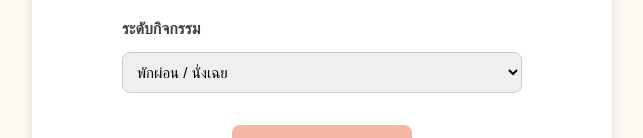
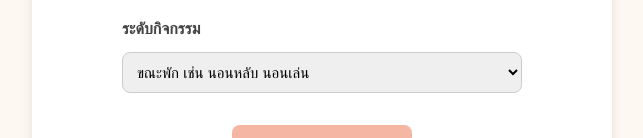
Before and after one commit to panaleewut-ui/PLAN-D, a plain HTML site: page form.html in a window 1280 px wide. Shown: the part 534-672 px from the top of the page, without its empty margins (318-961 px from the left). Drawn offline with Linux system fonts and the light colour scheme.

Commit message:
Update form.html

```diff
--- a/form.html
+++ b/form.html
@@ -37,10 +37,11 @@
       <div class="form-group">
         <label>ระดับกิจกรรม</label>
         <select id="activity">
-          <option value="1.2">พักผ่อน / นั่งเฉย</option>
-          <option value="1.375">กิจกรรมเบา</option>
-          <option value="1.55">กิจกรรมปานกลาง</option>
-          <option value="1.725">กิจกรรมหนัก</option>
+          <option value="1.0">ขณะพัก เช่น นอนหลับ นอนเล่น</option>
+          <option value="1.5">กิจกรรมเบามาก เช่น นั่ง ยืน ขับรถ ทำอาหาร เล่นดนตรี</option>
+          <option value="1.2.5">กิจกรรมเบา เช่น เดิน 4-5 กม.ต่อชม. ซ่อมรถ ทำความสะอาด</option>
+          <option value="5.0">กิจกรรมปานกลาง เช่น เดิน 5-6 กม.ต่อชม. ตัดหญ้า ขุดดิน ปั่นจักรยาน</option>
+          <option value="7.0">กิจกรรมหนัก เช่น วิ่ง ว่ายน้ำ เล่นฟุตบอล เต้นแอโรบิก</option>
         </select>
       </div>
 
@@ -50,4 +51,5 @@
 
   <script src="script.js"></script>
 </body>
+
 </html>
```
